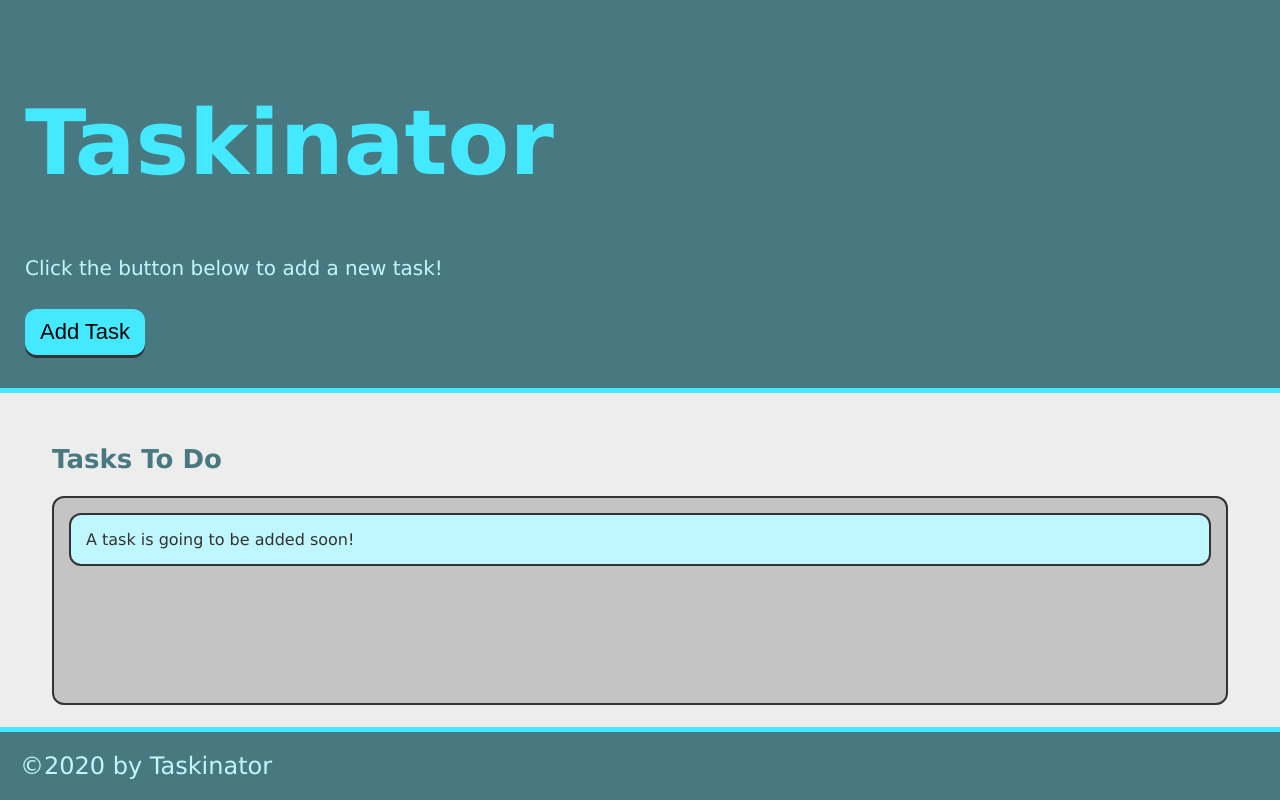
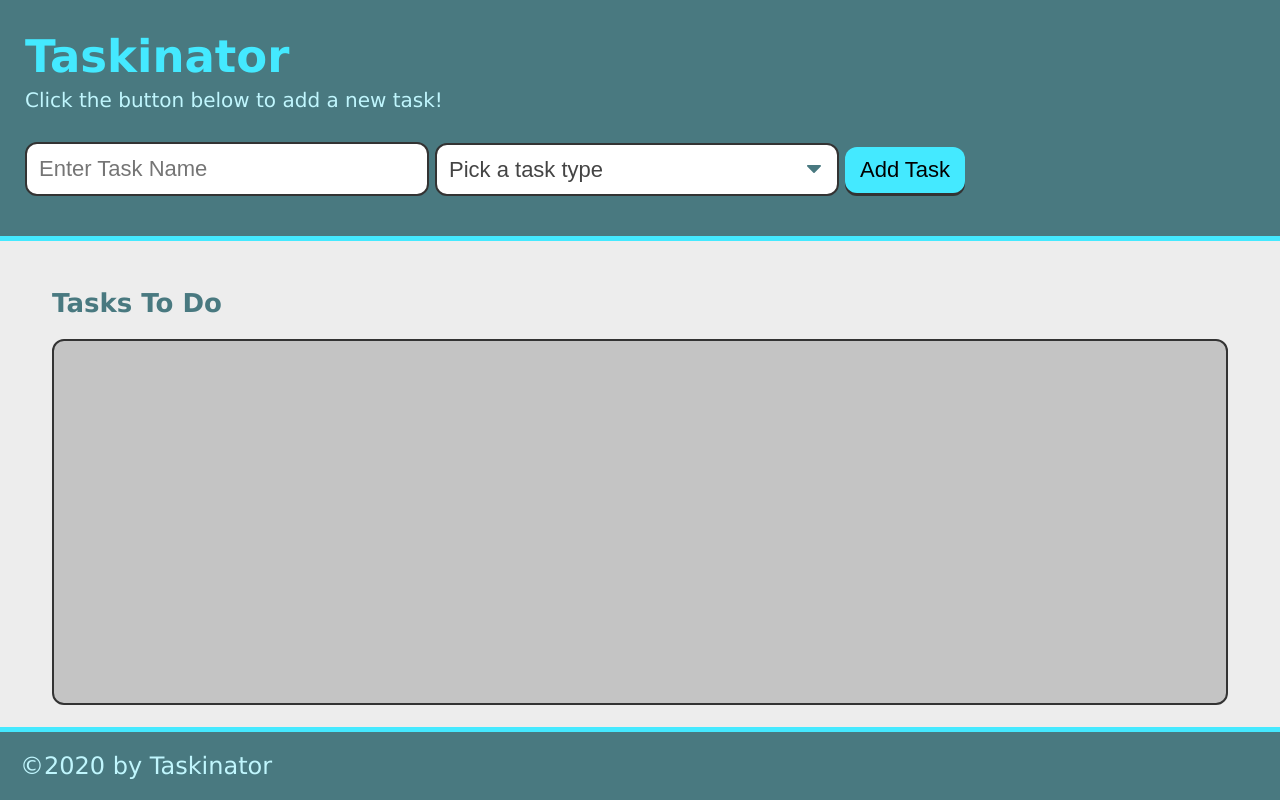
Before and after one commit to MadelineRamos/taskinator, a plain HTML site: page index.html in a window 1280 px wide. Drawn offline with Linux system fonts and the light colour scheme.

Commit message:
set up form

```diff
--- a/assets/js/script.js
+++ b/assets/js/script.js
@@ -0,0 +1,11 @@
+var buttonEl = document.querySelector("#save-task");
+var tasksToDoEl = document.querySelector("#tasks-to-do");
+
+var createTaskHandler = function() {
+  var listItemEl = document.createElement("li");
+  listItemEl.className = "task-item";
+  listItemEl.textContent = "This is a new task.";
+  tasksToDoEl.appendChild(listItemEl);
+  };
+
+buttonEl.addEventListener("click", createTaskHandler);
--- a/index.html
+++ b/index.html
@@ -10,32 +10,40 @@
 </head>
 
 <body>
-    <header class="page-title">
-        <h1>Taskinator</h1>
+
+  <header>
+    <h1 class="page-title">Taskinator</h1>
     <p>Click the button below to add a new task!</p>
-            <button class="btn">Add Task</button>
+    <form id="task-form">
+        <div class="form-group">
+            <input type="text" name="task-name" placeholder="Enter Task Name"/>
+        </div>
+        <div class="form-group">
+            <select name="task-type" class="select-dropdown">
+              <option value="" disabled selected>Pick a task type</option>
+              <option value="Print">Print</option>
+              <option value="Web">Web</option>
+              <option value="Mobile">Mobile</option>
+            </select>
+        </div>
+        <div class="form-group">
+            <button class="btn" id="save-task">Add Task</button>
+        </div>
+    </form>
   </header>
-
-  <script src="./assets/js/script.js"></script>
 
   <main class="page-content">
     <section class="task-list-wrapper">
       <h2 class="list-title">Tasks To Do</h2>
-                <ul class="task-list">
-                    <li class="task-item">A task is going to be added soon!</li>
-                </ul>
+      <ul class="task-list" id="tasks-to-do"></ul>
     </section>
-
-
   </main>
-
-
-
-
-</body>
 
   <footer>
     &copy;2020 by Taskinator
   </footer>
 
+  <script src="./assets/js/script.js"></script>
+</body>
+
 </html>
```
Lines whose indentation alone changed are shown as unchanged.
